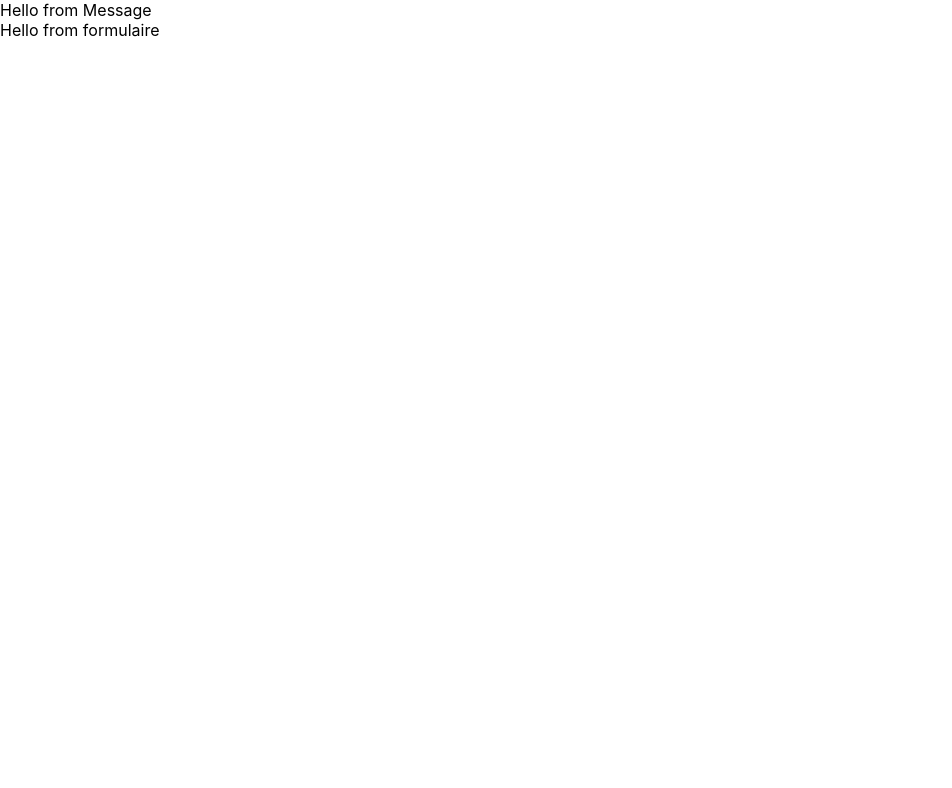
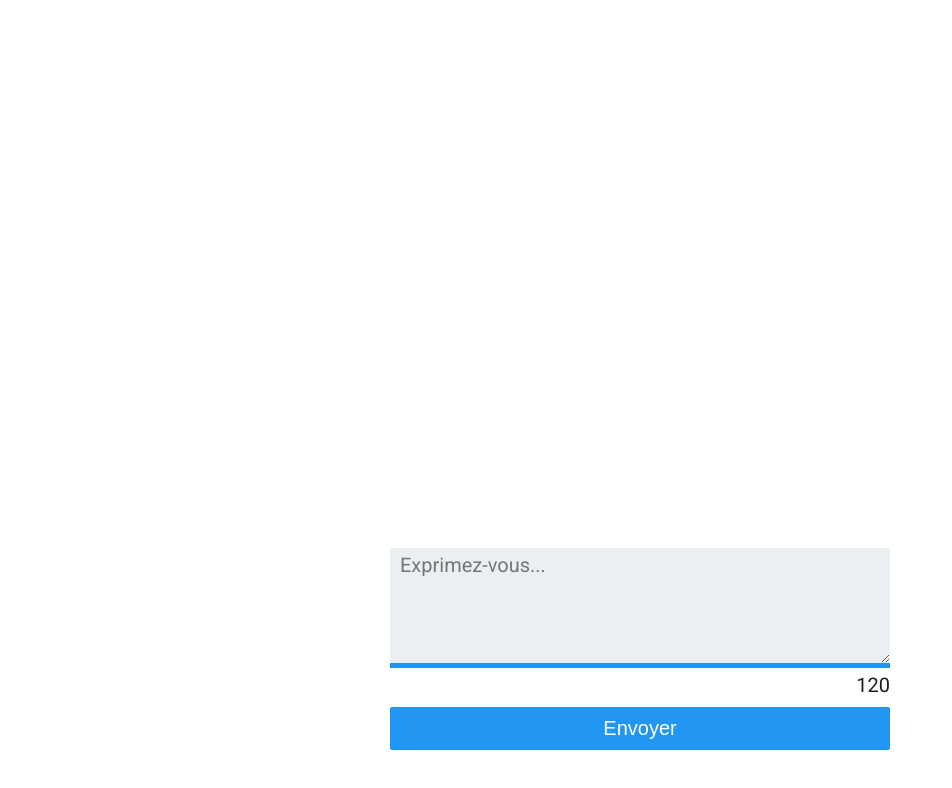
Before and after one commit to hatemabbes/Chatbox, a React (Create React App) app: page /pseudo/1 in a window 1280 px wide. Shown: the top 788 px of the page, without its empty margins (0-952 px from the left). Built offline with nearby package versions, Linux system fonts and the light colour scheme.

Commit message:
Setup components and css

```diff
--- a/src/App.css
+++ b/src/App.css
@@ -1,38 +1,196 @@
-.App {
-  text-align: center;
+/* ----------------------------
+	Typo
+---------------------------- */
+
+@import url('https://fonts.googleapis.com/css?family=Roboto');
+
+body, .box > *, textarea, input {
+	font-family: 'Roboto', sans-serif;
+	color: #1d1d1d;
+	overflow: hidden;
 }
 
-.App-logo {
-  height: 40vmin;
-  pointer-events: none;
+/* ----------------------------
+	STRUCTURE
+---------------------------- */
+html {
+  box-sizing: border-box;
 }
 
-@media (prefers-reduced-motion: no-preference) {
-  .App-logo {
-    animation: App-logo-spin infinite 20s linear;
-  }
+body {
+	padding: 0;
+	margin: 0;
+	font-size: 20px;
+}
+.connexionBox {
+	background-color: #eceff1;
+	display: flex;
+	justify-content: center;
+	align-items: center;
+	min-height: 100vh;
+}
+.connexion {
+	max-width: 500px;
+	font-size: 24px;
+}
+.connexion > * {
+	width: 100%;
+}
+.connexion > input {
+	box-sizing: border-box;
+	font-size: 24px;
+	padding: 5px;
+	border: 5px solid #2196F3;
+	border-width: 0 0 5px 0;
+	outline: none;
+}
+.box {
+	margin: auto;
+	display:flex;
+	justify-content: center;
+ 	flex-wrap: wrap;
+ 	align-items: flex-end;
+	width: 100%;
+	max-width: 500px;
+	height: calc(100vh - 100px);
+	padding: 50px 0;
+	/*border: 5px solid purple;*/
 }
 
-.App-header {
-  background-color: #282c34;
-  min-height: 100vh;
-  display: flex;
-  flex-direction: column;
-  align-items: center;
-  justify-content: center;
-  font-size: calc(10px + 2vmin);
-  color: white;
+.box > * {
+	width: 100%;
 }
 
-.App-link {
-  color: #61dafb;
+/* ----------------------------
+	MESSAGES
+---------------------------- */
+
+.messages {
+	flex: 1 1 100%;
+	/*border: 5px solid red;*/
+	box-sizing: border-box;
+	align-self: flex-end;
+	max-height: calc(100vh - 310px);
+	overflow-y: scroll;
+	-webkit-overflow-scrolling:touch;
 }
 
-@keyframes App-logo-spin {
-  from {
-    transform: rotate(0deg);
-  }
-  to {
-    transform: rotate(360deg);
-  }
+.messages::-webkit-scrollbar {
+    width: 0.4em;
 }
+
+.messages::-webkit-scrollbar-thumb {
+  background-color: #eceff1;
+}
+
+/* ----------------------------
+	MESSAGE
+---------------------------- */
+
+.message {
+	display: flex;
+	flex-direction: column;
+	align-items: flex-start;
+}
+
+.message > * {
+	padding: 5px 10px;
+	max-width: 75%;
+	border-radius: 2px;
+	margin: 10px 0;
+	overflow-wrap: break-word;
+	word-wrap: break-word;
+}
+
+.not-user-message {
+	background-color: #eceff1;
+	align-self: flex-start;
+	position: relative;
+}
+
+.not-user-message:after {
+	content: '';
+	position: absolute;
+	top: -7px;
+	left: 10px;
+	width: 0;
+	border-width: 0 10px 7px 0;
+	border-style: solid;
+	border-color: #eceff1 transparent;
+}
+
+.user-message {
+	background-color: #2196F3;
+	color: #fff;
+	align-self: flex-end;
+	position: relative;
+}
+
+.user-message:after {
+	content: '';
+	position: absolute;
+	bottom: -7px;
+	right: 10px;
+	width: 0;
+	border-width: 7px 0 0 10px;
+	border-style: solid;
+	border-color: #2196F3 transparent;
+}
+
+/* ----------------------------
+	FORMULAIRE
+---------------------------- */
+
+.form {
+	align-self: flex-end;
+}
+
+.form > * {
+	width: 100%;
+}
+
+textarea {
+	box-sizing: border-box;
+	height: 120px;
+	border: 5px solid #2196F3;
+	border-width: 0 0 5px 0;
+	background-color: #ECEFF1;
+	outline: none;
+	font-size: 20px;
+	padding: 5px 10px;
+}
+
+.info {
+	text-align: right;
+	padding-right: 5px;
+}
+
+button {
+	font-size: 20px;
+	border: none;
+	color: white;
+	background-color: #2196F3;
+	margin-top: 10px;
+	padding: 10px;
+	cursor: pointer;
+	border-radius: 2px;
+}
+
+button:disabled {
+	background-color: #eceff1;
+	cursor:not-allowed;
+	color: white;
+}
+
+/* ----------------------------
+	NotFound
+---------------------------- */
+
+.notFound {
+	display: flex;
+	justify-content: center;
+	align-items: center;
+	min-height: 100vh;
+	margin: 0;
+	background: #eceff1;
+}
--- a/src/components/Connexion.js
+++ b/src/components/Connexion.js
@@ -3,8 +3,15 @@
 class Connexion extends Component {
     render() {
         return (
-            <div>
-                Hello from connexion
+            <div className="connexionBox">
+                <form className='connexion'>
+                    <input
+                    type='text'
+                    required
+                    placeholder='Pseudo...'
+                    />
+                    <button type='submit'> Go ! </button>
+                </form>
             </div>
         )
     }
--- a/src/components/Formulaire.js
+++ b/src/components/Formulaire.js
@@ -3,9 +3,15 @@
 class Formulaire extends Component {
     render() {
         return (
-            <div>
-                Hello from formulaire
-            </div>
+            <form className='form'>
+                <textarea
+                maxLength={140}
+                required
+                placeholder='Exprimez-vous...'
+                />
+                <div className='info'> 120</div>
+                <button type='submit'> Envoyer</button>
+            </form>
         )
     }
 }
--- a/src/components/Message.js
+++ b/src/components/Message.js
@@ -1,9 +1,9 @@
 import React from 'react'
 
-function Message() {
+function Message({message}) {
     return (
         <div>
-            Hello from Message
+            {message}
         </div>
     )
 }
```
